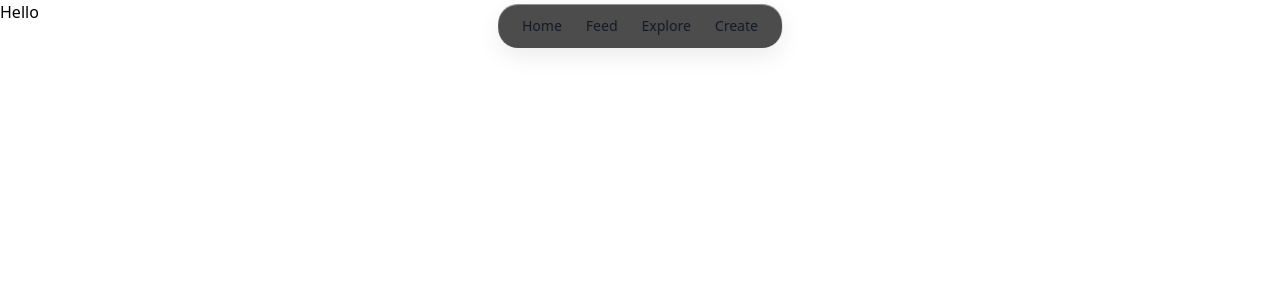
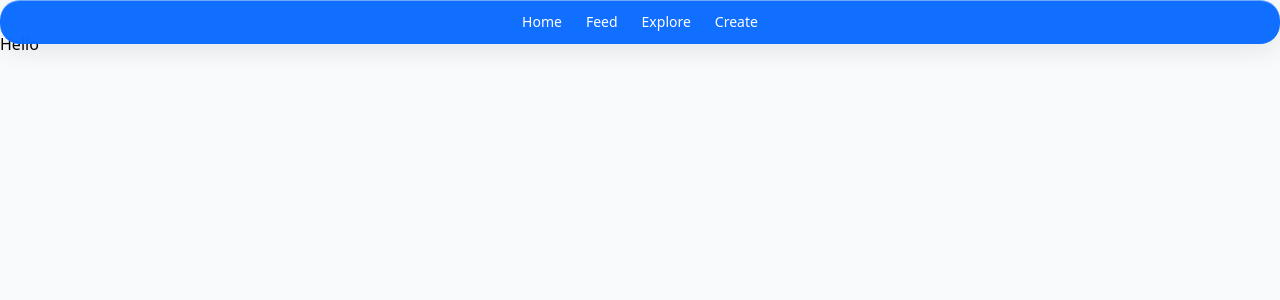
Before and after one commit to nischitpatel/skillfeed, a Next.js app: page / in a window 1280 px wide. Shown: the top 300 px of the page. Built offline with nearby package versions, Linux system fonts and the light colour scheme.

Commit message:
Fixed global layout

```diff
--- a/app/components/Navbar.tsx
+++ b/app/components/Navbar.tsx
@@ -2,18 +2,12 @@ import Link from "next/link";
 
 export default function Navbar() {
   return (
-     <nav className="navbar-frosted fixed top-1 left-1/2 -translate-x-1/2 px-6 py-3">
+     <nav className="navbar-frosted w-full fixed px-6 py-3 z-50">
 
-      <div className="flex gap-6 text-sm font-medium text-app">
+      <div className="flex justify-center gap-6 text-sm font-medium text-white">
         <Link href="/" className="frosted-hover">
           Home
         </Link>
-        {/* <Link href="/auth/login" className="hover:underline">
-          Login
-        </Link>
-        <Link href="/auth/signup" className="hover:underline">
-          Signup
-        </Link> */}
         <Link href="/feed" className="frosted-hover">
           Feed
         </Link>
--- a/app/globals.css
+++ b/app/globals.css
@@ -77,19 +77,15 @@
   }
 
   .frosted-hover {
-    transition: transform 0.2s ease, box-shadow 0.2s ease;
+    transition: transform 0.2s ease;
   }
 
   .frosted-hover:hover {
     transform: translateY(-1px);
-    box-shadow:
-      0 1px 0 rgba(255,255,255,0.45) inset,
-      0 14px 40px rgba(0,0,0,0.12);
   }
 
   .navbar-frosted {
-  background-color: black;       /* solid black base */
-  background: rgba(0,0,0,0.7);  /* semi-transparent overlay for frosted look */
+  background: rgba(0, 102, 255, 0.938);  /* semi-transparent overlay for frosted look */
   backdrop-filter: blur(var(--frost-blur)) saturate(180%);
   -webkit-backdrop-filter: blur(var(--frost-blur)) saturate(180%);
   border-radius: 1.25rem;
--- a/app/layout.tsx
+++ b/app/layout.tsx
@@ -26,10 +26,10 @@ export default function RootLayout({
   return (
     <html lang="en">
       <body
-        className={`${geistSans.variable} ${geistMono.variable} antialiased`}
+        className={`${geistSans.variable} ${geistMono.variable} antialiased bg-app`}
       >
         <Navbar/>
-        {children}
+        <div className="pt-8">{children}</div>
       </body>
     </html>
   );
```
